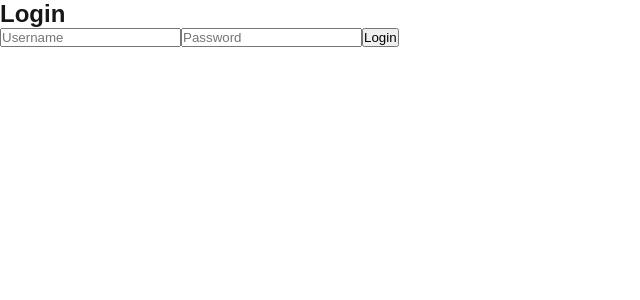
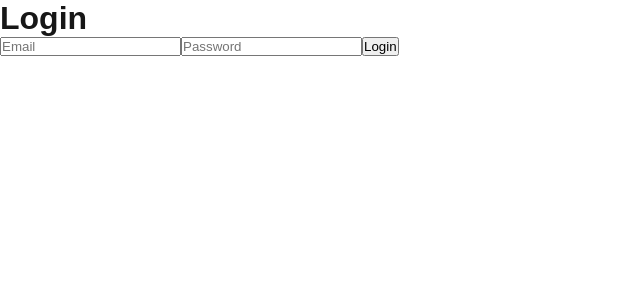
Before and after one commit to aliahmad0325880/business-record-app, a Next.js app: page /login in a window 1280 px wide. Shown: the top 300 px of the page, without its empty margins (0-640 px from the left). Built offline with nearby package versions, Linux system fonts and the light colour scheme.

Commit message:
Fix: login redirect and dashboard flow

```diff
--- a/pages/login.js
+++ b/pages/login.js
@@ -1,63 +1,49 @@
-import { useState } from 'react';
+import { useState, useEffect } from 'react';
 import { useRouter } from 'next/router';
-import { useEffect } from 'react';
 
-export default function LoginPage() {
+export default function Login() {
   const router = useRouter();
-  const [username, setUsername] = useState('');
+  const [email, setEmail] = useState('');
   const [password, setPassword] = useState('');
-  const [error, setError] = useState('');
 
-  // If already logged in, redirect to homepage
   useEffect(() => {
-    const loggedIn = localStorage.getItem('isLoggedIn');
-    if (loggedIn === 'true') {
-      router.push('/');
+    // If already logged in, redirect to dashboard
+    if (localStorage.getItem('isLoggedIn') === 'true') {
+      router.push('/dashboard');
     }
   }, []);
 
-  const handleSubmit = async (e) => {
+  const handleLogin = (e) => {
     e.preventDefault();
-
-    const res = await fetch('/api/login', {
-      method: 'POST',
-      headers: {
-        'Content-Type': 'application/json',
-      },
-      body: JSON.stringify({ username, password }),
-    });
-
-    if (res.ok) {
+    if (email === 'admin@gmail.com' && password === '123456') {
       localStorage.setItem('isLoggedIn', 'true');
-      alert('Login successful');
-      router.push('/'); // ✅ this will redirect properly
+      router.push('/dashboard');
     } else {
-      setError('Invalid credentials');
+      alert('Invalid credentials');
     }
   };
 
   return (
-    <div className="min-h-screen flex items-center justify-center bg-gray-100">
-      <form onSubmit={handleSubmit} className="bg-white p-6 rounded shadow-md w-80">
-        <h2 className="text-xl mb-4 font-semibold">Login</h2>
+    <div className="p-6">
+      <h1 className="text-2xl font-bold mb-4">Login</h1>
+      <form onSubmit={handleLogin} className="space-y-4">
         <input
-          type="text"
-          placeholder="Username"
-          value={username}
-          onChange={(e) => setUsername(e.target.value)}
-          className="mb-3 p-2 border rounded w-full"
+          type="email"
+          placeholder="Email"
+          className="border p-2 w-full"
+          value={email}
+          onChange={(e) => setEmail(e.target.value)}
         />
         <input
           type="password"
           placeholder="Password"
+          className="border p-2 w-full"
           value={password}
           onChange={(e) => setPassword(e.target.value)}
-          className="mb-3 p-2 border rounded w-full"
         />
-        <button type="submit" className="w-full bg-blue-500 text-white p-2 rounded">
+        <button type="submit" className="bg-blue-500 text-white px-4 py-2">
           Login
         </button>
-        {error && <p className="text-red-500 mt-2">{error}</p>}
       </form>
     </div>
   );
```
Also changed, not shown: pages/dashboard.js (added, +20 -0 lines), pages/index.js (+4 -17 lines).
